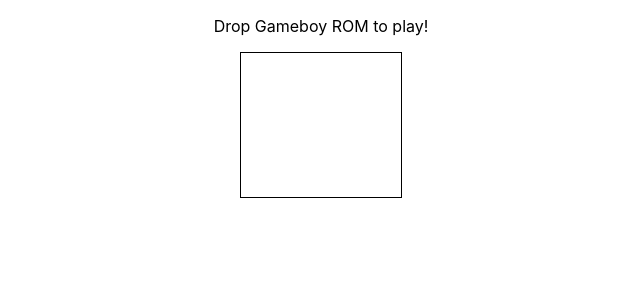
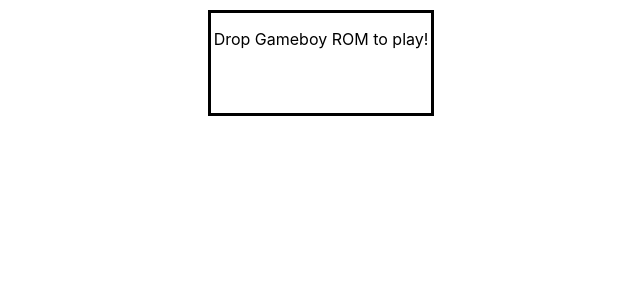
Before and after one commit to caklimas/rust-gameboy-web, a React (Create React App) app: page / in a window 1280 px wide. Shown: the top 300 px of the page, without its empty margins (319-959 px from the left). Built offline with nearby package versions, Linux system fonts and the light colour scheme.

Commit message:
Updated UI to upload a gameboy ROM file

```diff
--- a/src/Components/App/App.css
+++ b/src/Components/App/App.css
@@ -28,11 +28,12 @@
   color: #61dafb;
 }
 
-@keyframes App-logo-spin {
-  from {
-    transform: rotate(0deg);
-  }
-  to {
-    transform: rotate(360deg);
-  }
+.gameboy-dropzone {
+  border-style: solid;
+  cursor: pointer;
+  margin-left: auto;
+  margin-right: auto;
+  margin-top: 10px;
+  max-width: 220px;
+  min-height: 100px;
 }
--- a/src/Components/App/App.tsx
+++ b/src/Components/App/App.tsx
@@ -33,18 +33,36 @@
     render() {
         return (
         <div className="App">
+            { this.renderDropzone() }
+            { this.renderCanvas() }
+        </div>
+        );
+    }
+
+    renderDropzone() {
+        if (!!this.state.gameboy_pointer)
+            return undefined;
+
+        return (
             <Dropzone onDrop={this.loadFileBytes}>
                 {({getRootProps, getInputProps}) => (
                     <section>
-                <div {...getRootProps()}>
+                    <div className='gameboy-dropzone' {...getRootProps()}>
                         <input {...getInputProps()} />
                         <p>Drop Gameboy ROM to play!</p>
                     </div>
                     </section>
                 )}
             </Dropzone>
+        );
+    }
+
+    renderCanvas() {
+        if (!this.state.gameboy_pointer)
+            return undefined;
+
+        return (
             <Canvas width={gameboy_width} height={gameboy_height} gameboy_pointer={this.state.gameboy_pointer}></Canvas>
-        </div>
         );
     }
 
--- a/src/Components/Canvas/Canvas.css
+++ b/src/Components/Canvas/Canvas.css
@@ -1,3 +1,4 @@
 .gameboy {
-    border: 1px solid #000000
+    border: 1px solid #000000;
+    margin-top: 10px;
   }
--- a/src/Components/Canvas/Canvas.tsx
+++ b/src/Components/Canvas/Canvas.tsx
@@ -25,7 +25,7 @@
     }
 
     componentDidUpdate(prevProps: CanvasProps) {
-        if (!prevProps.gameboy_pointer && !!this.props.gameboy_pointer) {
+        if (!!this.props.gameboy_pointer) {
             console.log('Loaded ROM');
             this.interval_id = window.setInterval(() => window.requestAnimationFrame(this.updateCanvas), 16);
         }
```
Also changed, not shown: 1 other file (tests, documents, lock files or other folders). Lines whose indentation alone changed are shown as unchanged.
